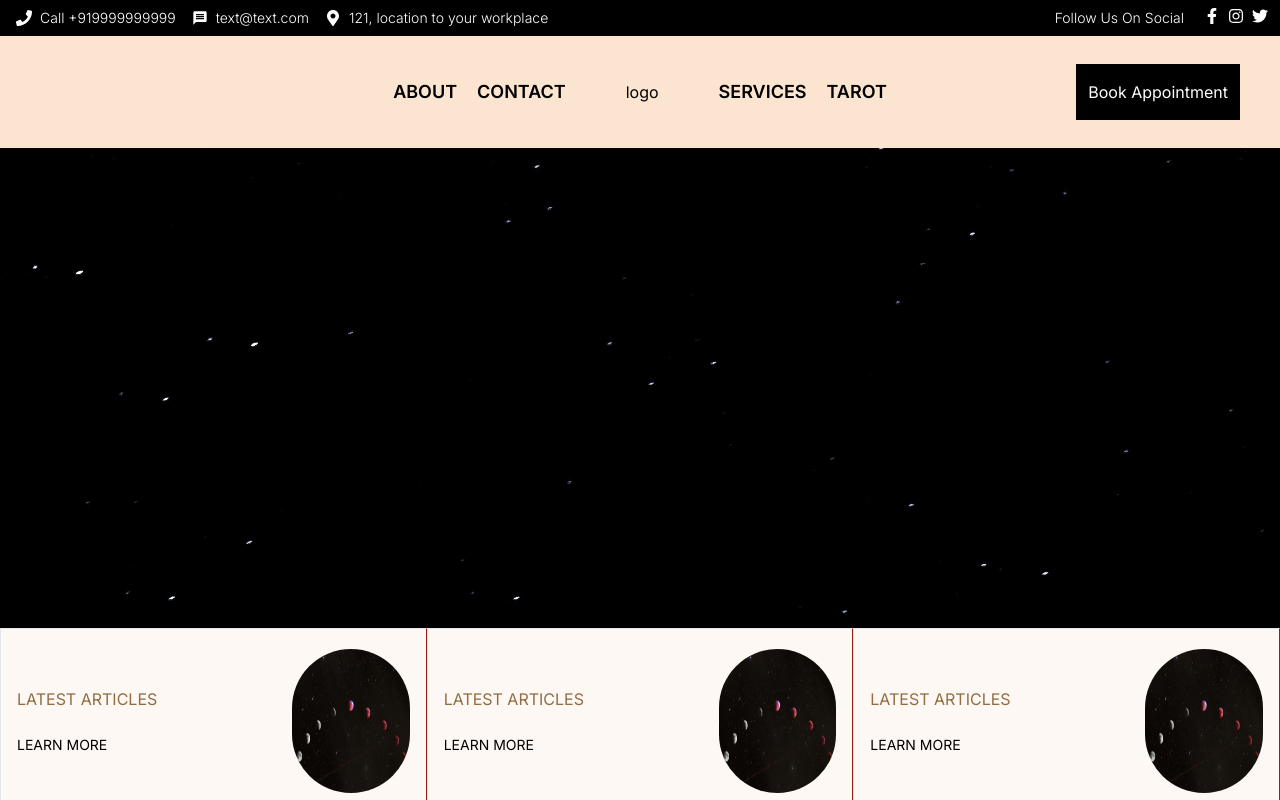
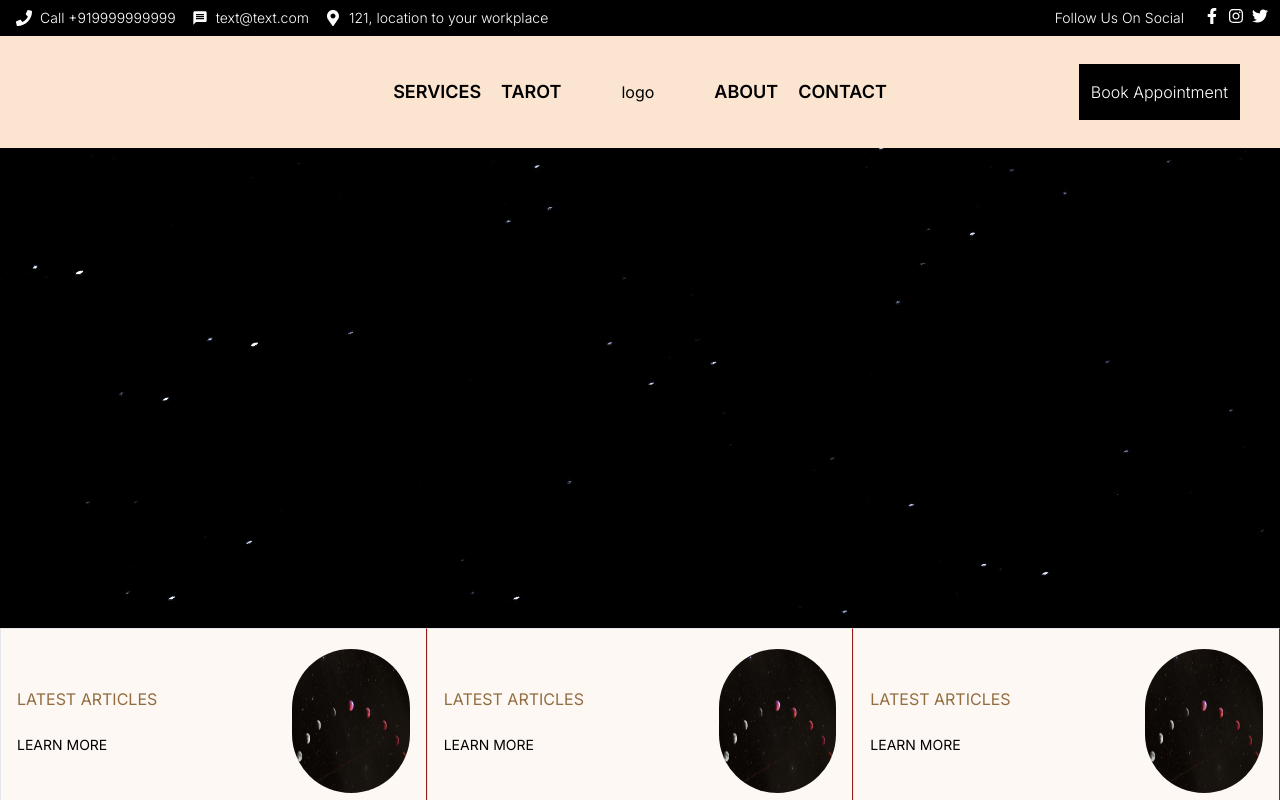
Before and after one commit to akashgandhar/astro, a Next.js app: page / in a window 1280 px wide. Shown: the top 800 px of the page. Built offline with nearby package versions, Linux system fonts and the light colour scheme; grey boxes are pictures that could not be loaded.

Commit message:
fixed navbar

```diff
--- a/app/about/page.jsx
+++ b/app/about/page.jsx
@@ -9,7 +9,7 @@ export default function page() {
             <div className="flex flex-col sm:flex-row h-[90vh] p-[10%]">
                 <div className="flex flex-col w-1/2">
                     <h1 className='text-xl md:text-6xl justify-center'>HELLO! I'M<br />NAMENAME</h1>
-                    <p className='py-9 w-[70%] text-sm md:text-xl'>Our certified professional astrologer with over 15 years of consulting experience is ready to help you comprehend the secrets of your fate encoded in position of celestial bodies at the time of your birth. Absolute confidentiality is guaranteed.</p>
+                    <p className='py-9 w-[70%] text-sm md:text-xl text-justify'>Our certified professional astrologer with over 15 years of consulting experience is ready to help you comprehend the secrets of your fate encoded in position of celestial bodies at the time of your birth. Absolute confidentiality is guaranteed.</p>
                     <p>Award Winning Author</p>
                     <p>Best Seller 2022</p>
                     <p>A Guide Through Life</p>
--- a/app/components/Navbar.jsx
+++ b/app/components/Navbar.jsx
@@ -1,13 +1,18 @@
 'use client'
 import React, { useEffect, useState } from "react";
-
-// import { navLinks } from "../constants";
-// import { logo, menu, close } from "../assets";
 import Link from "next/link";
 import UnderlinedText from "@/utils/UnderlinedText";
-
-
 const leftLinks = [
+  {
+    id: "services",
+    title: "SERVICES",
+  },
+  {
+    id: "tarot",
+    title: "TAROT",
+  },
+];
+const rightLinks = [
   {
     id: "about",
     title: "ABOUT",
@@ -16,26 +21,10 @@ const leftLinks = [
     id: "contact",
     title: "CONTACT",
   },
-
 ];
-const rightLinks = [
-  {
-    id: "services",
-    title: "SERVICES",
-  },
-  {
-    id: "tarot",
-    title: "TAROT",
-  },
-
-];
-
 const Navbar = () => {
-
   const [scrolled, setScrolled] = useState(false);
-
   const [menuOpen, setMenuOpen] = useState(false);
-
   useEffect(() => {
     const handleScroll = () => {
       const scrollTop = window.scrollY;
@@ -45,16 +34,11 @@ const Navbar = () => {
         setScrolled(false);
       }
     };
-
     window.addEventListener("scroll", handleScroll);
-
     return () => window.removeEventListener("scroll", handleScroll);
   }, []);
-
   return (
     <nav className="w-full fixed  ease-in md:relative md:min-h-28 md:h-28 bg-[#fbe5d0] flex justify-between items-center transition-all duration-300 px-5 md:px-10">
-
-
       {/* hamburger menu  */}
       <div className=" md:hidden transition-all duration-300 ease-in flex flex-col w-full items-end justify-center py-5">
         <div className="w-full flex items-center justify-between">
@@ -67,17 +51,14 @@ const Navbar = () => {
               </p>
             </Link>
           </div>
-
           <button onClick={
           () => setMenuOpen(!menuOpen)
-
         }>
           <svg width="50px" height="50px" viewBox="0 0 24 24" fill="none" xmlns="http://www.w3.org/2000/svg">
             <path fill-rule="evenodd" clip-rule="evenodd" d="M4 5C3.44772 5 3 5.44772 3 6C3 6.55228 3.44772 7 4 7H20C20.5523 7 21 6.55228 21 6C21 5.44772 20.5523 5 20 5H4ZM7 12C7 11.4477 7.44772 11 8 11H20C20.5523 11 21 11.4477 21 12C21 12.5523 20.5523 13 20 13H8C7.44772 13 7 12.5523 7 12ZM13 18C13 17.4477 13.4477 17 14 17H20C20.5523 17 21 17.4477 21 18C21 18.5523 20.5523 19 20 19H14C13.4477 19 13 18.5523 13 18Z" fill="#000000" />
           </svg>
         </button>
         </div>
-
         <div className={`w-full ${menuOpen ? "h-[100vh] transition-all duration-300 ease-in" : "h-0 transition-all duration-300 ease-in"} transition-all duration-300 ease-in overflow-hidden`}>
           <div className="flex flex-col gap-5 items-center justify-center">
             {leftLinks.map((link) => (
@@ -85,23 +66,14 @@ const Navbar = () => {
                 <d className=" text-lg font-semibold text-black">{link.title}</d>
               </Link>
             ))}
-
-
-
             {rightLinks.map((link) => (
               <Link key={link.id} href={`/${link.title.toLowerCase()}`}>
                 <d className="text-lg font-semibold text-black">{link.title}</d>
               </Link>
             ))}
-
           </div>
         </div>
-
-
       </div>
-
-
-
       {/* nav links 3 to the left center logo 3 to gthe right  */}
       <div className="flex-1 hidden md:flex items-center justify-center "><div className="flex gap-5 items-center ">
         {leftLinks.map((link) => (
@@ -109,7 +81,6 @@ const Navbar = () => {
             <d className=" text-lg font-semibold text-black">{link.title}</d>
           </Link>
         ))}
-
         {/* logo  */}
         <div className="flex-1 px-10 flex justify-center items-center">
           <Link href="/">
@@ -118,7 +89,6 @@ const Navbar = () => {
             </p>
           </Link>
         </div>
-
         {rightLinks.map((link) => (
           <Link key={link.id} href={`/${link.title.toLowerCase()}`}>
             <d className="text-lg font-semibold text-black">{link.title}</d>
@@ -127,11 +97,11 @@ const Navbar = () => {
       </div>
       </div>
       <div className="absolute right-10 md:block hidden bg-black text-white py-4 px-3">
-        <p>
-          Book Appointment
-        </p>
+        <Link href="/bookappointment">
+
+          <UnderlinedText text="Book Appointment" />
+        </Link>
       </div>
-
     </nav >
   );
 };
```
